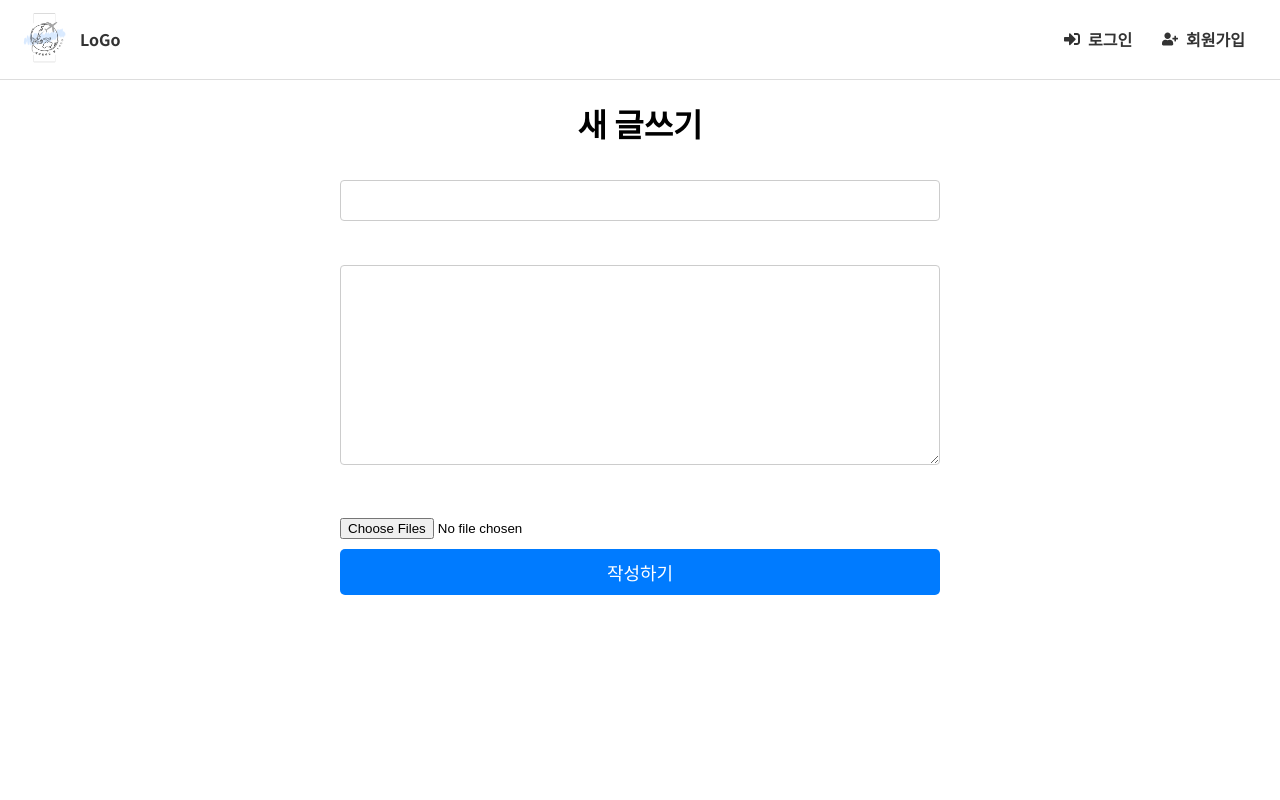
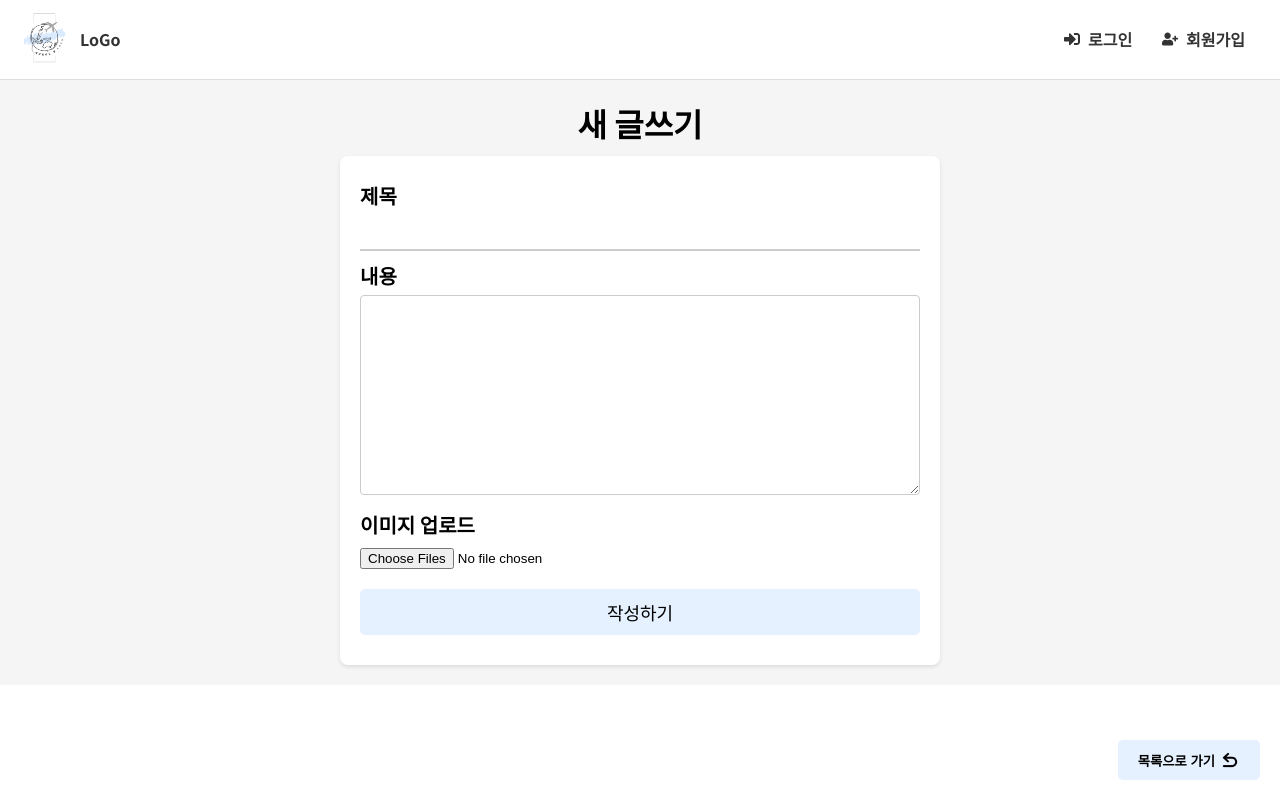
Before and after one commit to KT5BigProject14/FrontEnd, a React (Create React App) app in the folder pro/: page /new-post in a window 1280 px wide. Built offline with nearby package versions, Linux system fonts and the light colour scheme.

Commit message:
fix: qna일부

```diff
--- a/pro/src/Dashborad.js
+++ b/pro/src/Dashborad.js
@@ -55,8 +55,8 @@ const Dashboard = () => {
             <table className="dashboard-table">
                 <thead>
                     <tr>
-                        <th>No</th>
-                        <th>제목</th>
+                        <th className="no-column">No</th>
+                        <th className="title-column">제목</th>
                         <th>글쓴이</th>
                         <th>작성시간</th>
                     </tr>
@@ -64,8 +64,8 @@ const Dashboard = () => {
                 <tbody>
                     {currentItems.map((qna, index) => (
                         <tr key={qna.qna_id}>
-                            <td>{indexOfFirstItem + index + 1}</td>
-                            <td className="title-cell">
+                            <td className="no-column">{indexOfFirstItem + index + 1}</td>
+                            <td className="title-column">
                                 <Link to={`/qna/${qna.qna_id}`}>{qna.title}</Link>
                             </td>
                             <td>{qna.email}</td>
@@ -89,5 +89,4 @@ const Dashboard = () => {
     );
 }
 
-
 export default Dashboard;
--- a/pro/src/NewPost.js
+++ b/pro/src/NewPost.js
@@ -1,5 +1,6 @@
 import React, { useState } from 'react';
 import { useNavigate } from 'react-router-dom';
+import returnIcon from './assets/return-icon.png';
 import './styles/NewPost.css';
 import apiFetch from './api';
 
@@ -52,7 +53,7 @@ const NewPost = () => {
             <h1 className="newpost-title">새 글쓰기</h1>
             <form onSubmit={handleSubmit} className="newpost-form">
                 <div className="form-group">
-                    <label>제목:</label>
+                    <label>제목</label>
                     <input
                         type="text"
                         value={title}
@@ -61,7 +62,7 @@ const NewPost = () => {
                     />
                 </div>
                 <div className="form-group">
-                    <label>내용:</label>
+                    <label>내용</label>
                     <textarea
                         value={content}
                         onChange={(e) => setContent(e.target.value)}
@@ -69,7 +70,7 @@ const NewPost = () => {
                     ></textarea>
                 </div>
                 <div className="form-group">
-                    <label>이미지 업로드:</label>
+                    <label>이미지 업로드</label>
                     <input
                         type="file"
                         multiple
@@ -86,6 +87,10 @@ const NewPost = () => {
                 </div>
                 <button type="submit" className="submit-button">작성하기</button>
             </form>
+            <button className="write-button" onClick={() => navigate('/QnA')}>
+                목록으로 가기
+                <img src={returnIcon} alt="Return Icon" className="return-icon" />
+            </button>
         </div>
     );
 }
--- a/pro/src/UserProfile.js
+++ b/pro/src/UserProfile.js
@@ -15,9 +15,16 @@ const UserProfile = ({ handleLogout }) => {
     position: "",
     phone: ""
   });
+  const [isPasswordChangeDisabled, setIsPasswordChangeDisabled] = useState(false);
 
   useEffect(() => {
     const token = sessionStorage.getItem('token');
+    const userType = sessionStorage.getItem('type');
+
+    if (userType === 'social') {
+      setIsPasswordChangeDisabled(true);
+    }
+
     if (token) {
       // 토큰을 사용하여 서버에서 사용자 정보를 가져오는 함수 호출
       fetchUserInfo(token).then(data => {
@@ -43,10 +50,10 @@ const UserProfile = ({ handleLogout }) => {
           'Content-Type': 'application/json'
         }
       });
-      if (!response.status ===200) {
+      if (response.status !== 200) {
         throw new Error('Network response was not ok');
       }
-      const data = response.data
+      const data = response.data;
       return data;
     } catch (error) {
       console.error('Error:', error);
@@ -76,7 +83,9 @@ const UserProfile = ({ handleLogout }) => {
   };
 
   const handleChangePassword = () => {
-    navigate("/change-password");
+    if (!isPasswordChangeDisabled) {
+      navigate("/change-password");
+    }
   };
 
   return (
@@ -97,7 +106,12 @@ const UserProfile = ({ handleLogout }) => {
             <FontAwesomeIcon icon={faChevronRight} />
           </div>
         </button>
-        <button className="user-edit-btn" onClick={handleChangePassword}>
+        <button
+          className="user-edit-btn"
+          onClick={handleChangePassword}
+          disabled={isPasswordChangeDisabled}
+          style={{ backgroundColor: isPasswordChangeDisabled ? '#f0f0f0' : 'white', color: isPasswordChangeDisabled ? '#808080' : 'black' }}
+        >
           비밀번호 변경하기
           <div className="move-page-icon">
             <FontAwesomeIcon icon={faChevronRight} />
--- a/pro/src/styles/Dashboard.css
+++ b/pro/src/styles/Dashboard.css
@@ -1,4 +1,4 @@
-.body{
+body {
     background-color: white;
 }
 
@@ -12,22 +12,29 @@
     width: 100%;
     border-collapse: collapse;
     margin-top: 20px;
+    table-layout: fixed; /* 테이블의 셀 너비를 고정 */
 }
 
 .dashboard-table th,
 .dashboard-table td {
     padding: 15px;
     border-bottom: 1px solid #ddd;
-    text-align: left;
+    text-align: center;
 }
 
 .dashboard-table th {
-    background-color: #f2f2f2;
+    background-color: #E5F1FF;
     color: #333;
 }
 
-.dashboard-table td.title-cell {
-    max-width: 400px;
+.dashboard-table th.no-column,
+.dashboard-table td.no-column {
+    width: 8%; /* No 열의 너비를 테이블의 5%로 설정 */
+}
+
+.dashboard-table th.title-column,
+.dashboard-table td.title-column {
+    width: 57%; /* 제목 셀의 너비를 테이블의 70%로 설정 */
     white-space: nowrap;
     overflow: hidden;
     text-overflow: ellipsis;
@@ -36,10 +43,6 @@
 
 .dashboard-table td {
     color: #666; /* 기본 글씨색을 회색으로 설정 */
-}
-
-.dashboard-table td:first-child {
-    color: black; /* 번호는 검은색 */
 }
 
 .pagination {
@@ -58,7 +61,7 @@
 }
 
 .page-number.active {
-    background-color: #f2f2f2;
+    background-color: #E5F1FF;
     color: black;
 }
 
@@ -67,7 +70,7 @@
     right: 20px;
     bottom: 20px;
     padding: 10px 20px;
-    background-color: #f2f2f2;
+    background-color: #E5F1FF;
     color: black;
     font-weight: bold;
     border: none;
--- a/pro/src/styles/EditPost.css
+++ b/pro/src/styles/EditPost.css
@@ -4,7 +4,8 @@
 
 .editpost-title {
     text-align: center;
-    color: white;
+    color: black;
+    margin-bottom: 10px;
 }
 
 .editpost-form {
@@ -19,7 +20,8 @@
 .form-group label {
     display: block;
     margin-bottom: 5px;
-    color: white;
+    margin-top: 5px;
+    color: black;
 }
 
 .form-group input[type="text"],
@@ -35,9 +37,14 @@
 
 .submit-button {
     padding: 10px 20px;
-    background-color: #007BFF;
-    color: white;
+    background-color: #E5F1FF;
+    color: black;
     border: none;
     border-radius: 5px;
     cursor: pointer;
 }
+
+.submit-button:hover {
+    background-color: #135194; /* 진한 파란색으로 변경 */
+    color: white; /* 텍스트 색상을 흰색으로 변경 */
+}
--- a/pro/src/styles/NewPost.css
+++ b/pro/src/styles/NewPost.css
@@ -1,5 +1,12 @@
+@import url('https://fonts.googleapis.com/css2?family=Noto+Sans+KR:wght@400;700&display=swap');
+
+body {
+    font-family: 'Noto Sans KR', sans-serif;
+}
+
 .newpost-container {
     padding: 20px;
+    background-color: #f5f5f5;
 }
 
 .newpost-title {
@@ -7,11 +14,16 @@
     color: black;
     font-size: 2em;
     font-weight: bold;
+    margin-bottom: 10px;
 }
 
 .newpost-form {
     max-width: 600px;
     margin: 0 auto;
+    background-color: white;
+    padding: 20px;
+    border-radius: 8px;
+    box-shadow: 0 2px 4px rgba(0, 0, 0, 0.1);
 }
 
 .form-group {
@@ -33,12 +45,26 @@
     color: black;
     border: 1px solid #ccc;
     border-radius: 4px;
-    font-size: 20px;
+    font-size: 16px; /* 글씨 크기 조정 */
     font-weight: bold;
 }
 
 .form-group textarea {
     height: 200px;
+}
+
+/* 제목 입력란 스타일 수정 */
+.form-group input[type="text"] {
+    border: none;
+    border-bottom: 2px solid #ccc; /* 밑줄 추가 */
+    border-radius: 0; /* 경계선 둥글기 제거 */
+    font-size: 16px; /* 글씨 크기 조정 */
+    font-weight: bold;
+}
+
+/* 파일 선택 버튼 밑에 마진 추가 */
+.form-group input[type="file"] {
+    margin-bottom: 10px;
 }
 
 .image-preview {
@@ -54,18 +80,21 @@
 .image-item img {
     max-width: 100px;
     max-height: 100px;
+    border: 1px solid #ccc;
+    border-radius: 4px;
+    margin-top: 7px;
 }
 
 .image-item button {
     position: absolute;
-    top: 0;
-    right: 0;
-    /* background: rgba(255, 0, 0, 0.8); */
-    color: black;
+    top: -8px; /* 상단 여백 조절 */
+    right: -8px; /* 오른쪽 여백 조절 */
+    background: none; /* 배경 제거 */
+    color: black; /* 색상을 원하는 색으로 변경 */
     border: none;
     border-radius: 50%;
-    width: 5px;
-    height: 5px;
+    width: 20px;
+    height: 20px;
     text-align: center;
     cursor: pointer;
 }
@@ -74,9 +103,19 @@
     display: block;
     margin-left: auto;
     padding: 10px 20px;
-    background-color: #007BFF;
-    color: white;
+    background-color: #E5F1FF;
+    color: black;
     border: none;
     border-radius: 5px;
     cursor: pointer;
 }
+
+.submit-button:hover {
+    background-color: #135194; /* 진한 파란색으로 변경 */
+    color: white; /* 텍스트 색상을 흰색으로 변경 */
+}
+.return-icon {
+    margin-left: 5px;
+    width: 20px;
+    height: 20px;
+}
```
Also changed, not shown: pro/src/EditPost.js (+4 -4 lines), pro/src/assets/return-icon.png (added).
